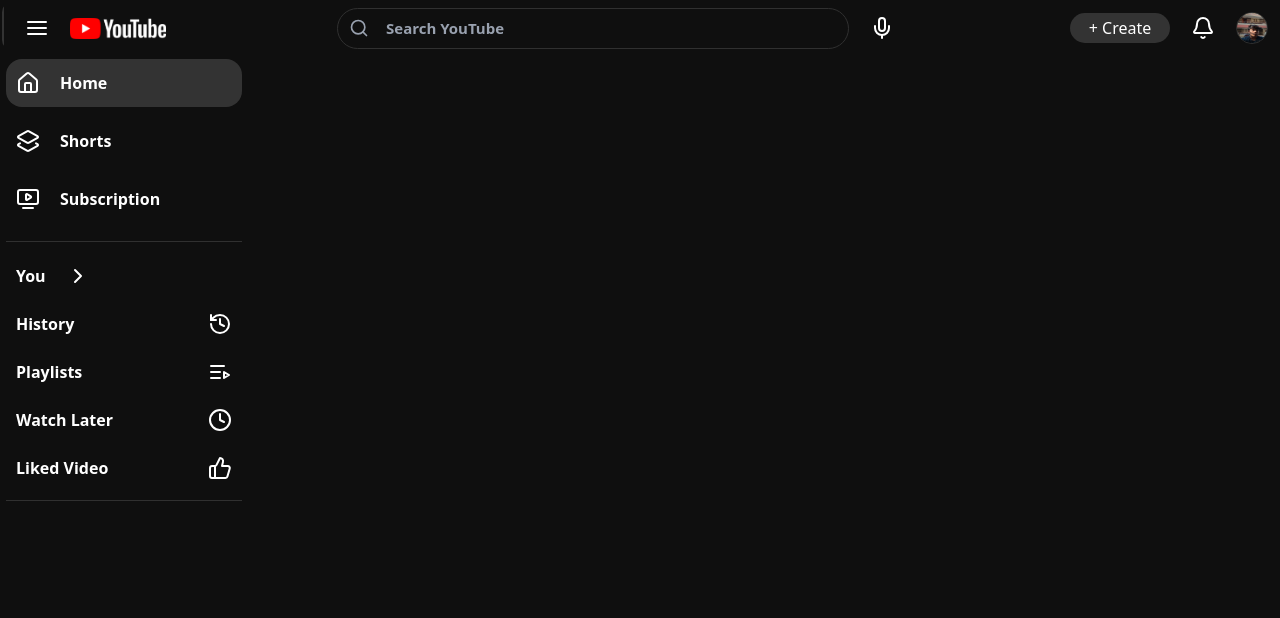
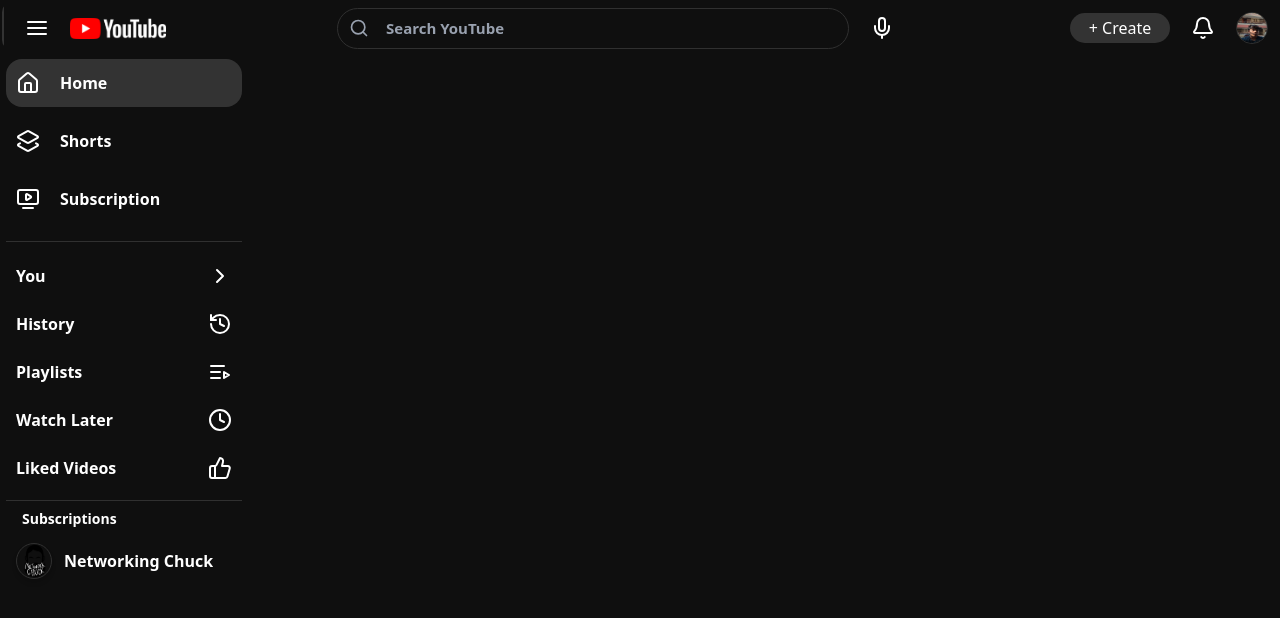
Before and after one commit to pirofessionalDev/YouTube-Clone, a Next.js app: page / in a window 1280 px wide. Shown: the top 618 px of the page. Built offline with nearby package versions, Linux system fonts and the light colour scheme.

Commit message:
updates subscribtions

```diff
--- a/src/components/sidebar.tsx
+++ b/src/components/sidebar.tsx
@@ -1,5 +1,5 @@
 import React from 'react';
-import { Home, Layers2, TvMinimalPlay, ChevronRight,History,ListVideo, Clock, ThumbsUp } from 'lucide-react';
+import { Home, Layers2, TvMinimalPlay, ChevronRight, History, ListVideo, Clock, ThumbsUp } from 'lucide-react';
 
 export default function SideBar() {
   return (
@@ -19,11 +19,13 @@
       </button>
 
       {/* Border Separator Below Subscription */}
-      <div className="border-b border-gray-600 pb-2"></div> {/*the border is treated as a single div tag*/}
+      <div className="border-b border-gray-600 pb-2"></div>
+
+      {/* You Section */}
       <div>
         <button className="flex w-full h-12 rounded-2xl text-white font-semibold items-center p-[10px] cursor-pointer hover:bg-[var(--button-hover-background)] transition gap-5">
           You
-          <ChevronRight /> {/* Pushes Chevron to Right */}
+          <ChevronRight className="ml-auto" />
         </button>
         <button className="flex w-full h-12 rounded-2xl text-white font-semibold items-center p-[10px] cursor-pointer hover:bg-[var(--button-hover-background)] transition gap-5">
           History
@@ -38,10 +40,26 @@
           <Clock className="ml-auto" />
         </button>
         <button className="flex w-full h-12 rounded-2xl text-white font-semibold items-center p-[10px] cursor-pointer hover:bg-[var(--button-hover-background)] transition gap-5">
-          Liked Video
-          <ThumbsUp className="ml-auto" /> {/* Pushes Chevron to Right */}
+          Liked Videos
+          <ThumbsUp className="ml-auto" />
         </button>
-    <div className="border-b border-gray-600 pb-2"></div>
+
+        {/* Border Separator Below "You" Section */}
+        <div className="border-b border-gray-600 pb-2"></div>
+
+        {/* Subscriptions Section */}
+        <div>
+          <h3 className="text-white text-sm font-semibold px-4 py-2">Subscriptions</h3>
+          <button className="flex items-center w-full h-12 rounded-2xl text-white font-semibold p-[10px] cursor-pointer hover:bg-[var(--button-hover-background)] transition gap-3">
+            {/* Improved Profile Image */}
+            <img
+              src="/NC-logo.png"
+              alt="Networking Chuck"
+              className="w-9 h-9 rounded-full object-cover shadow-md border border-gray-700"
+            />
+            <span className="truncate">Networking Chuck</span>
+          </button>
+        </div>
       </div>
     </div>
   );
```
Also changed, not shown: public/NC-logo.png (added).
